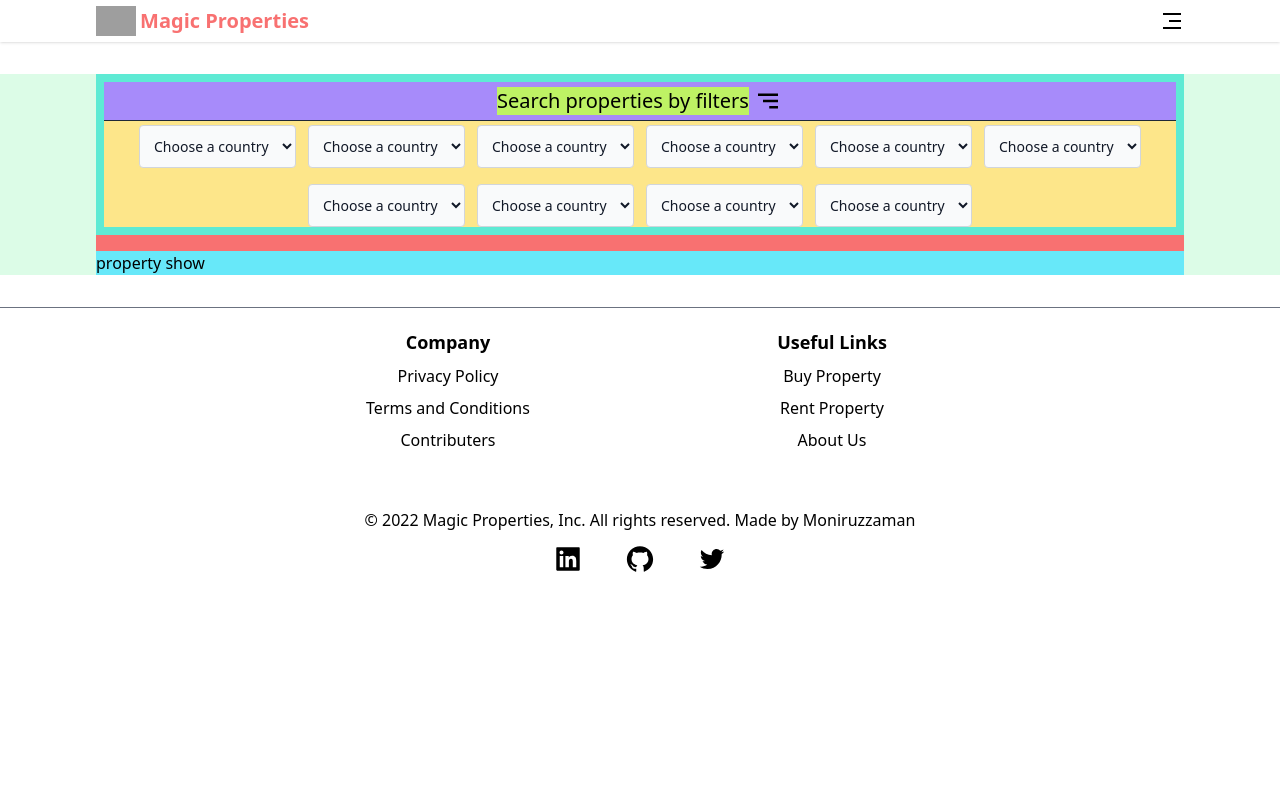
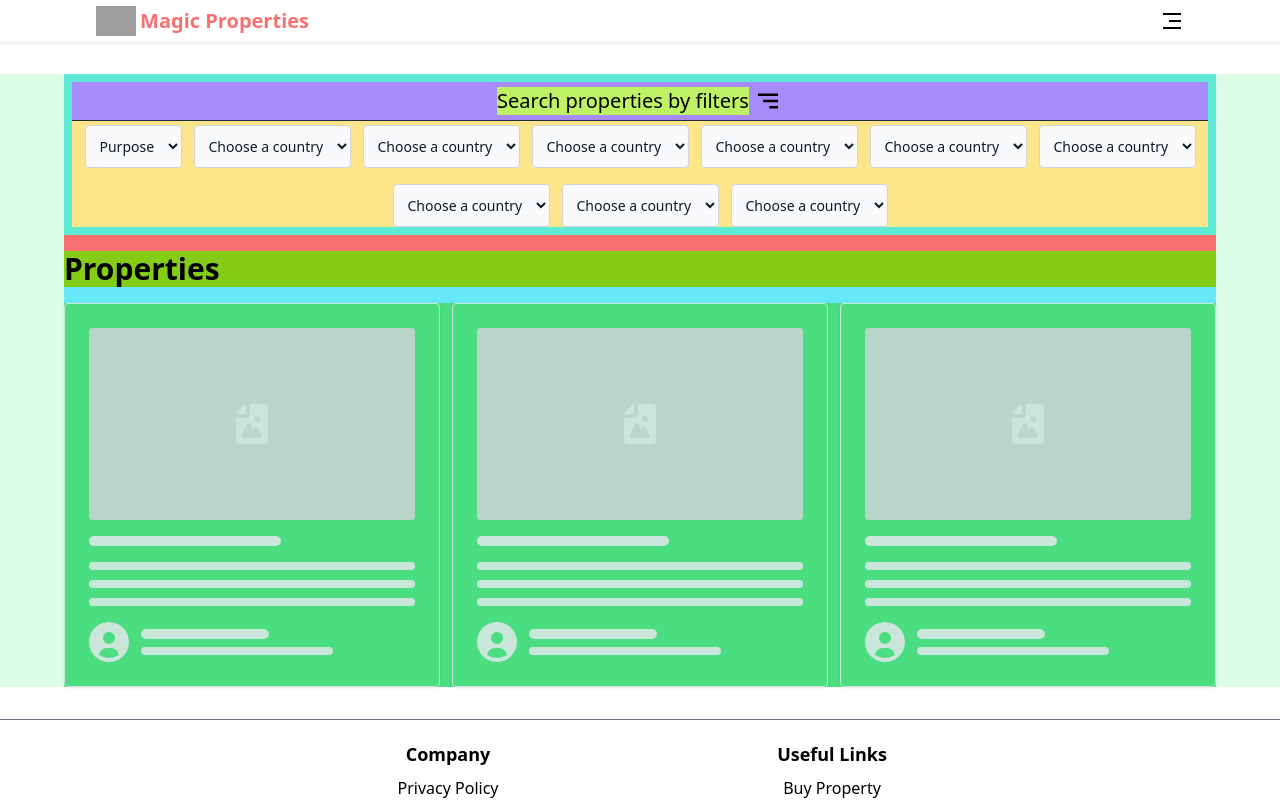
Before and after one commit to MoniruzzamanBillal/real-estate-app, a React (Vite) app: page /search in a window 1280 px wide. Shown: the top 800 px of the page. Built offline with nearby package versions, Linux system fonts and the light colour scheme; grey boxes are pictures that could not be loaded.

Commit message:
initial search design done

```diff
--- a/src/Context/GlobalContext.jsx
+++ b/src/Context/GlobalContext.jsx
@@ -10,6 +10,9 @@ const AppProvider = ({ children }) => {
 
   const [propertyForSale, setPropertyForSale] = useState([]);
   const [propertyForRent, setPropertyForRent] = useState([]);
+
+  const [propertyAllSale, setPropertyAllSale] = useState([]);
+  const [propertyAllRent, setPropertyAllRent] = useState([]);
 
   // getting sale data from api
   const fetchDataSale = async () => {
@@ -31,6 +34,26 @@ const AppProvider = ({ children }) => {
     setPropertyForRent(rentPropertyData);
   };
 
+  // getting all sale data
+  const fetchSaleDataAll = async () => {
+    setLoadingSale(true);
+    const salePropertyData = await fetchApi(
+      `${baseUrl}/properties/list?locationExternalIDs=5002&purpose=for-sale`
+    );
+    setLoadingSale(false);
+    setPropertyAllSale(salePropertyData);
+  };
+
+  // getting all rent data
+  const fetchRentDataAll = async () => {
+    setLoadingRent(true);
+    const rentPropertyData = await fetchApi(
+      `${baseUrl}/properties/list?locationExternalIDs=5002&purpose=for-rent`
+    );
+    setLoadingRent(false);
+    setPropertyAllRent(rentPropertyData);
+  };
+
   return (
     <AppContext.Provider
       value={{
@@ -40,6 +63,10 @@ const AppProvider = ({ children }) => {
         loadingRent,
         propertyForRent,
         fetchDataRent,
+        fetchSaleDataAll,
+        fetchRentDataAll,
+        propertyAllSale,
+        propertyAllRent,
       }}
     >
       {children}
--- a/src/Pages/Home.jsx
+++ b/src/Pages/Home.jsx
@@ -44,8 +44,8 @@ const Home = () => {
 
         {/* rent content starts  */}
         <div className="rentComponent w-[90%] m-auto ">
+          {/*  */}
           {/* loading component starts  */}
-
           <div
             className={` m-auto ${
               loadingRent ? "grid" : "hidden"
--- a/src/Pages/Search.jsx
+++ b/src/Pages/Search.jsx
@@ -1,10 +1,42 @@
 import { BiMenuAltRight } from "react-icons/bi";
+import Properties from "../Component/Properties";
+import { GlobalContext } from "../Context/GlobalContext";
+import { useEffect, useState } from "react";
+import LoadingSkleton from "../Component/LoadingSkleton";
 
 const Search = () => {
+  const [selectedValue, setSelectedValue] = useState("");
+
+  const {
+    loadingSale,
+
+    loadingRent,
+
+    fetchSaleDataAll,
+    fetchRentDataAll,
+    propertyAllSale,
+    propertyAllRent,
+  } = GlobalContext();
+
+  const handleSelectChange = (e) => {
+    // console.log(selectedValue);
+    setSelectedValue(e.target.value);
+    // console.log(e.target.value);
+    console.log(selectedValue);
+  };
+
+  useEffect(() => {
+    // fetchRentDataAll();
+    // fetchSaleDataAll();
+  }, []);
+
+  // console.log(propertyAllRent);
+  // console.log(propertyAllSale);
+
   return (
     <>
       <div className="searchContainer bg-green-100 my-8 ">
-        <div className="searchWrapper bg-red-400  w-[95%] sm:w-[90%] md:w-[85%] m-auto ">
+        <div className="searchWrapper bg-red-400  w-[95%] sm:w-[90%] m-auto ">
           {/* search menu container starts  */}
           <div className="searchMenuContainer p-2 bg-teal-300 mb-4 ">
             {/* search top  */}
@@ -22,14 +54,12 @@ const Search = () => {
               {/* purpose select type starts  */}
               <div className="purpose">
                 <select
-                  id="countries"
                   class="bg-gray-50 border border-gray-300 text-gray-900 text-sm rounded   p-2.5  outline-none "
+                  onChange={handleSelectChange}
                 >
-                  <option selected>Choose a country</option>
-                  <option value="US">United States</option>
-                  <option value="CA">Canada</option>
-                  <option value="FR">France</option>
-                  <option value="DE">Germany</option>
+                  <option>Purpose</option>
+                  <option value="buy">Buy</option>
+                  <option value="rent">Rent</option>
                 </select>
               </div>
               {/* purpose select type ends  */}
@@ -179,7 +209,46 @@ const Search = () => {
           {/* property show container starts  */}
 
           <div className="propertyShow bg-cyan-300 ">
-            <h1>property show </h1>
+            <h1 className=" bg-lime-500 text-3xl font-semibold mt-1 mb-4 ">
+              Properties
+            </h1>
+
+            {/* property card container starts  */}
+
+            <div className="propertyCard bg-green-400 ">
+              {/* property card show container starts  */}
+
+              {/* loading component starts  */}
+              <div
+                className={` m-auto ${
+                  loadingRent ? "grid" : "hidden"
+                }  grid-cols-1 sm:grid-cols-2 md:grid-cols-3 gap-x-3 gap-y-5`}
+              >
+                {Array.from({ length: 3 }).map((ele, index) => (
+                  <div key={index}>
+                    <LoadingSkleton />
+                  </div>
+                ))}
+              </div>
+
+              {/* loading component ends */}
+
+              {/*  */}
+              <div
+                className={` propertyContainer ${
+                  loadingRent ? "hidden" : "grid"
+                } grid-cols-1 sm:grid-cols-2 md:grid-cols-3 gap-x-2 gap-y-3 `}
+              >
+                {propertyAllSale.map((property, ind) => (
+                  <Properties property={property} key={ind} />
+                ))}
+              </div>
+              {/*  */}
+
+              {/* property card show container ends */}
+            </div>
+
+            {/* property card container ends */}
           </div>
 
           {/* property show container ends */}
```
